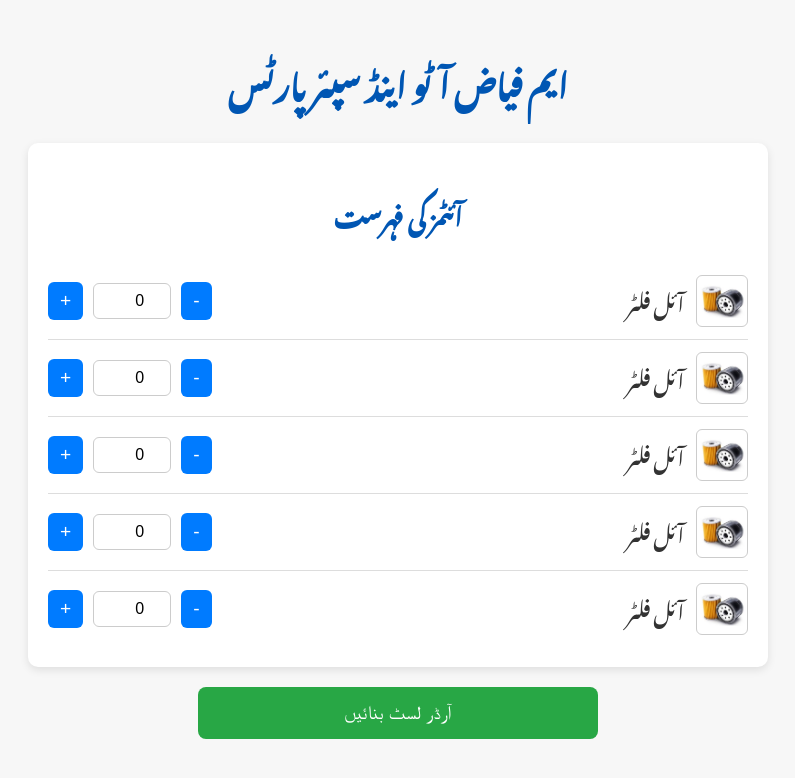
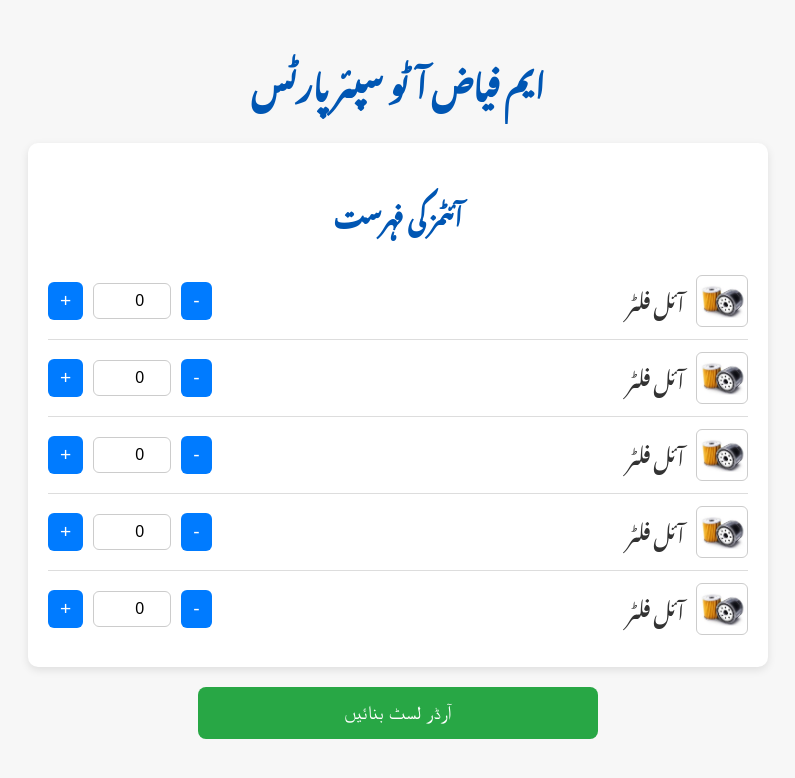
Before and after one commit to rehmanknows/parts_list2, a plain HTML site: page index.html in a window 1280 px wide. Shown: the whole page, without its empty margins (242-1037 px from the left). Drawn offline with Linux system fonts and the light colour scheme; a web font is replaced by a local one.

Commit message:
Update index.html

```diff
--- a/index.html
+++ b/index.html
@@ -8,7 +8,7 @@
   <link rel="stylesheet" href="style.css" />
 </head>
 <body>
-  <h1>ایم فیاض آٹو اینڈ سپئر پارٹس</h1>
+  <h1>ایم فیاض آٹو سپئر پارٹس</h1>
 
   <div class="item-list">
     <h2>آئٹمز کی فہرست</h2>
```
